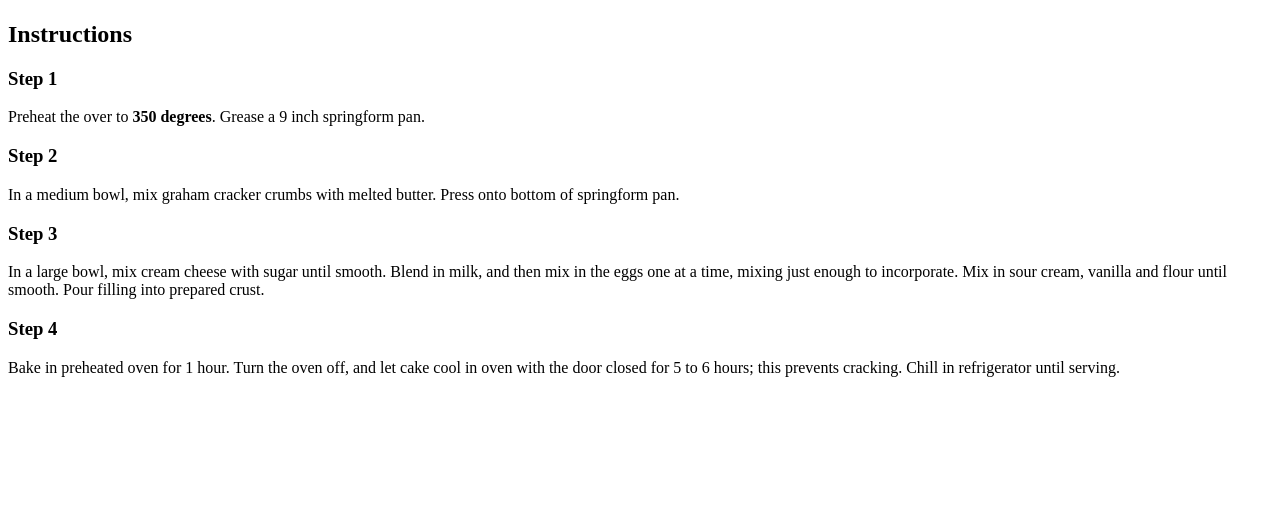
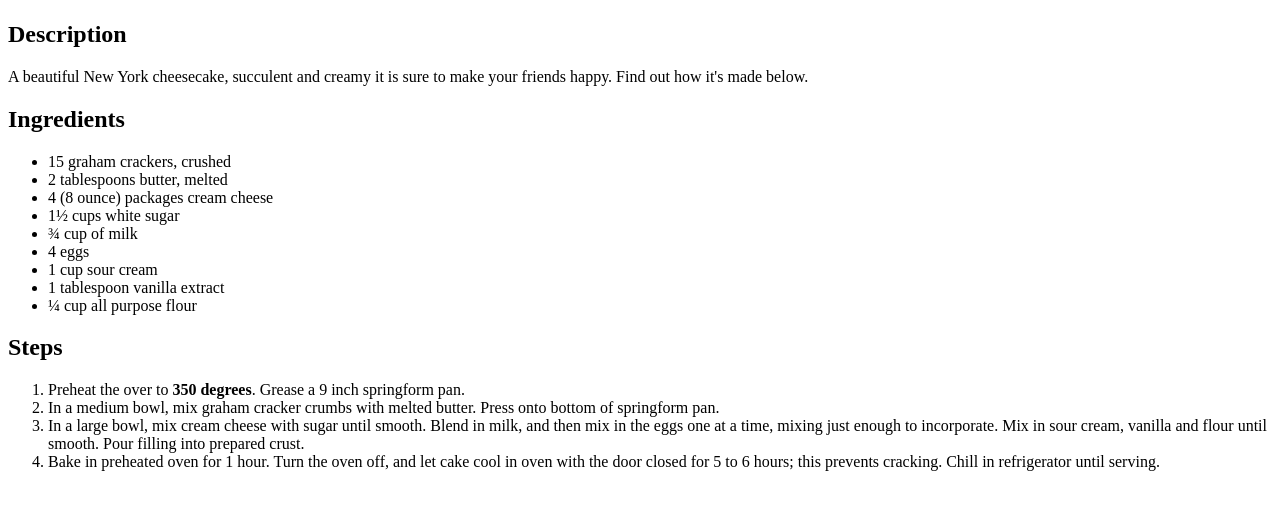
Before and after one commit to VertigoRed/odin-recipes, a plain HTML site: page recipes/cheesecake.html in a window 1280 px wide. Shown: the part 99-608 px from the top of the page. Drawn offline with Linux system fonts and the light colour scheme.

Commit message:
add more content to cheesecake
Changed the previous version of 'Steps' into an ordered list instead
of paragraphs.

```diff
--- a/recipes/cheesecake.html
+++ b/recipes/cheesecake.html
@@ -9,14 +9,26 @@
 <body>
     <h1>New York Cheesecake!</h1>
     <img src="../images/cheesecake.jpeg">
-    <h2>Instructions</h2>
-    <h3>Step 1</h3>
-    <p>Preheat the over to <strong>350 degrees</strong>. Grease a 9 inch springform pan.</p>
-    <h3>Step 2</h3>
-    <p>In a medium bowl, mix graham cracker crumbs with melted butter. Press onto bottom of springform pan.</p>
-    <h3>Step 3</h3>
-    <p>In a large bowl, mix cream cheese with sugar until smooth. Blend in milk, and then mix in the eggs one at a time, mixing just enough to incorporate. Mix in sour cream, vanilla and flour until smooth. Pour filling into prepared crust.</p>
-    <h3>Step 4</h3>
-    <p>Bake in preheated oven for 1 hour. Turn the oven off, and let cake cool in oven with the door closed for 5 to 6 hours; this prevents cracking. Chill in refrigerator until serving.</p>
+    <h2>Description</h2>
+    <p>A beautiful New York cheesecake, succulent and creamy it is sure to make your friends happy. Find out how it's made below.</p>
+    <h2>Ingredients</h2>
+    <ul>
+        <li>15 graham crackers, crushed</li>
+        <li>2 tablespoons butter, melted</li>
+        <li>4 (8 ounce) packages cream cheese</li>
+        <li>1&#189; cups white sugar</li>
+        <li>&#190; cup of milk</li>
+        <li>4 eggs</li>
+        <li>1 cup sour  cream</li>
+        <li>1 tablespoon vanilla extract</li>
+        <li>&#188; cup all purpose flour</li>
+    </ul>
+    <h2>Steps</h2>
+    <ol>
+        <li>Preheat the over to <strong>350 degrees</strong>. Grease a 9 inch springform pan.</li>
+        <li>In a medium bowl, mix graham cracker crumbs with melted butter. Press onto bottom of springform pan.</li>
+        <li>In a large bowl, mix cream cheese with sugar until smooth. Blend in milk, and then mix in the eggs one at a time, mixing just enough to incorporate. Mix in sour cream, vanilla and flour until smooth. Pour filling into prepared crust.</li>
+        <li>Bake in preheated oven for 1 hour. Turn the oven off, and let cake cool in oven with the door closed for 5 to 6 hours; this prevents cracking. Chill in refrigerator until serving.</li>
+    </ol>
 </body>
 </html>
```
